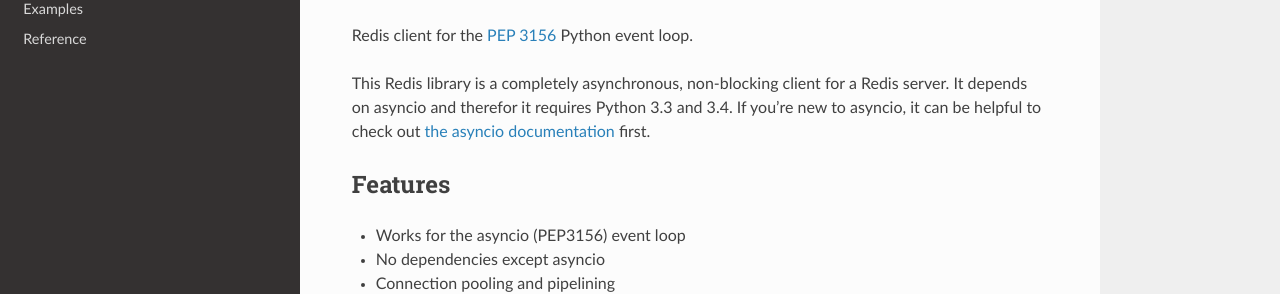
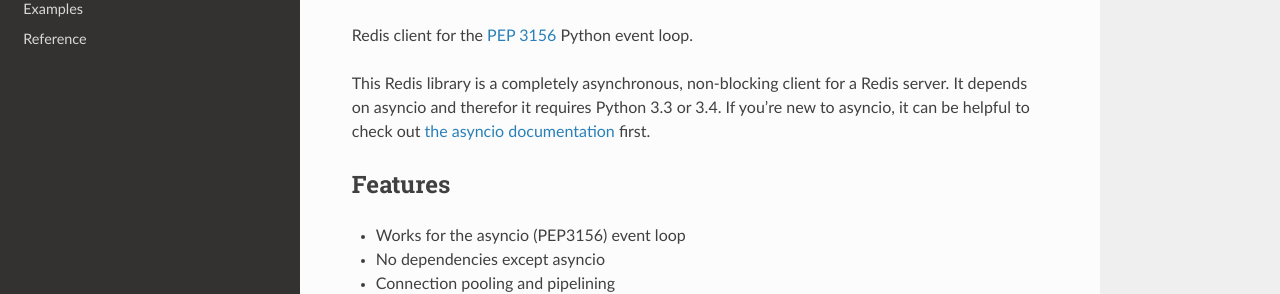
Before and after one commit to jonathanslenders/asyncio-redis, a Sphinx documentation site: the page built from docs/index.rst, in a window 1280 px wide and 900 px high. Shown: the part 136-430 px from the top of the window. Built offline with Sphinx 7.4.7 and the Read the Docs theme 2.0.0, drawn with Linux system fonts in a browser that asks for light colours.

Commit message:
Small fix in docs.

```diff
--- a/README.rst
+++ b/README.rst
@@ -14,7 +14,7 @@
 .. _PEP 3156: http://legacy.python.org/dev/peps/pep-3156/
 
 This Redis library is a completely asynchronous, non-blocking client for a
-Redis server. It depends on asyncio and therefor it requires Python 3.3 and
+Redis server. It depends on asyncio and therefor it requires Python 3.3 or
 3.4. If you're new to asyncio, it can be helpful to check out
 `the asyncio documentation`_ first.
 
--- a/docs/index.rst
+++ b/docs/index.rst
@@ -12,7 +12,7 @@
 .. _GitHub: https://github.com/jonathanslenders/asyncio-redis
 
 This Redis library is a completely asynchronous, non-blocking client for a
-Redis server. It depends on asyncio and therefor it requires Python 3.3 and
+Redis server. It depends on asyncio and therefor it requires Python 3.3 or
 3.4. If you're new to asyncio, it can be helpful to check out
 `the asyncio documentation`_ first.
 
```
